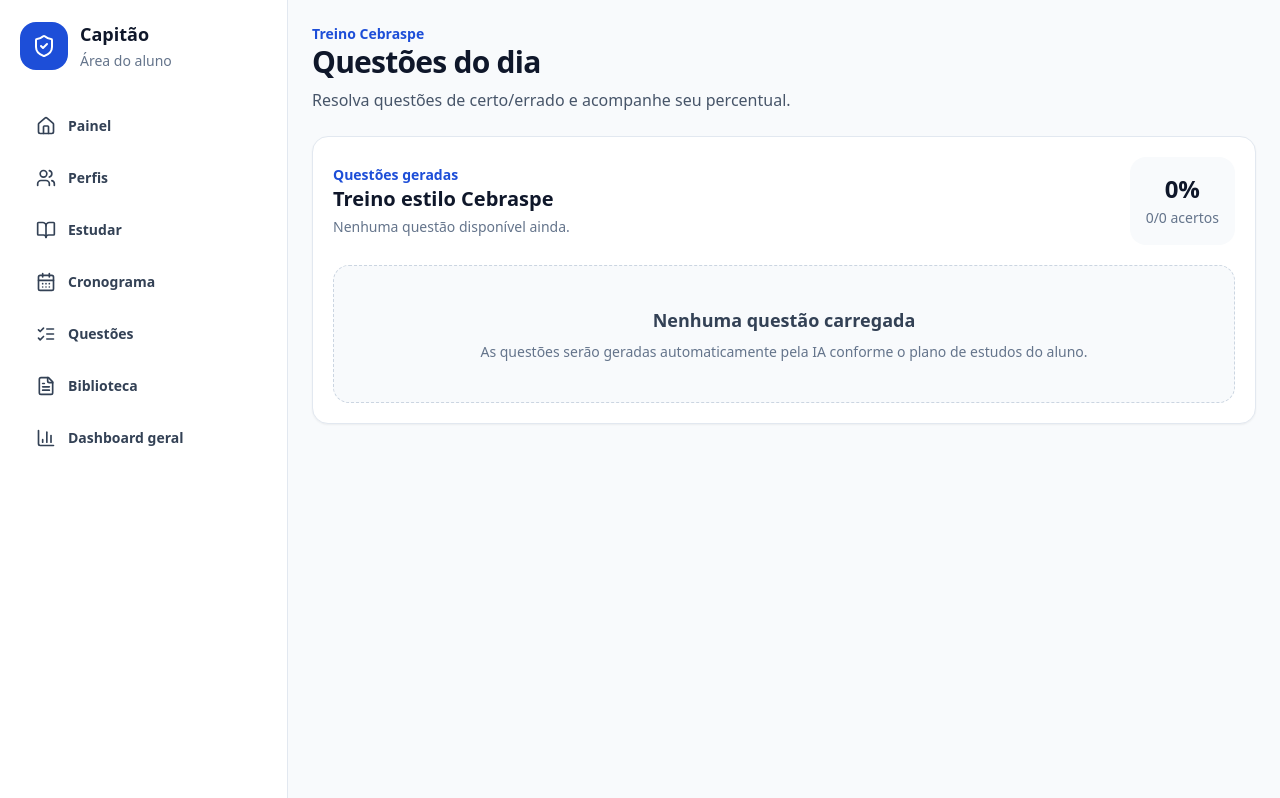
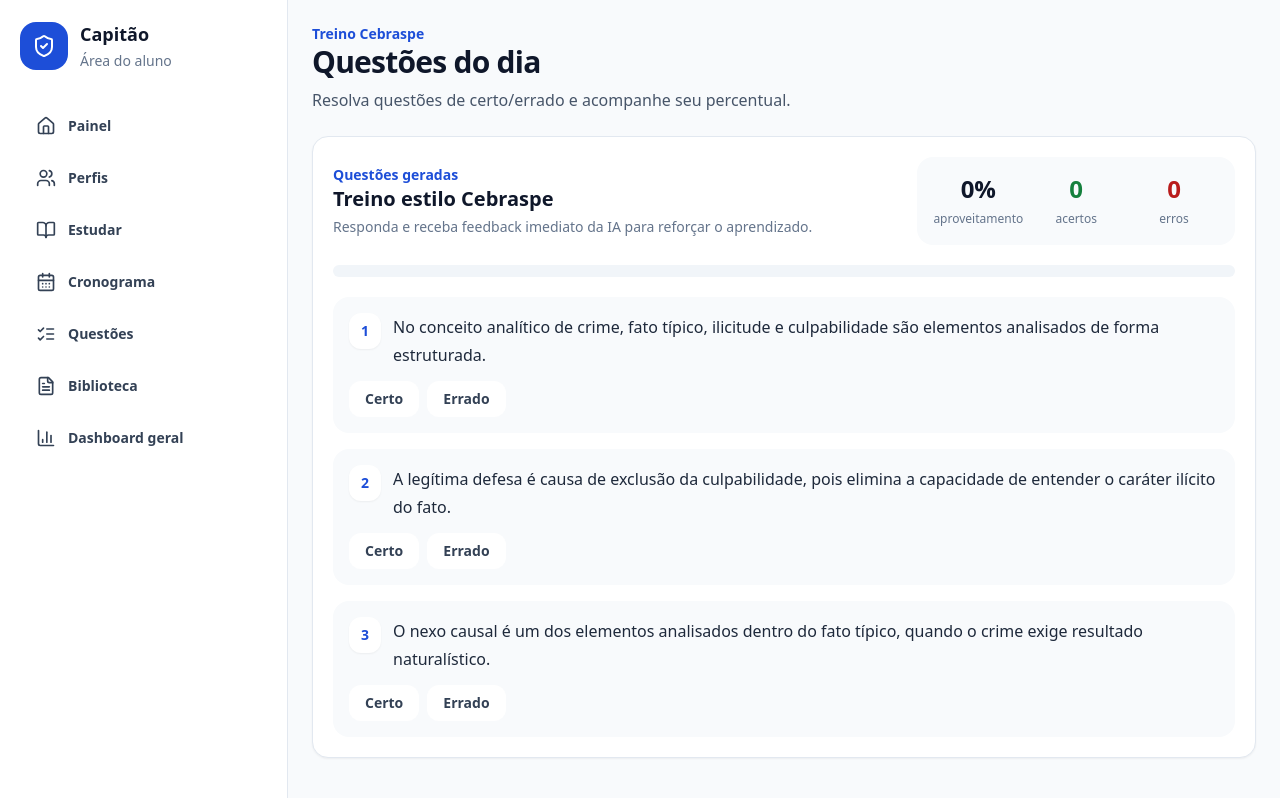
Before and after one commit to TammyMelo01/capitao, a Next.js app: page /aluno/questoes in a window 1280 px wide. Built offline with nearby package versions, Linux system fonts and the light colour scheme.

Commit message:
Update QuestionPractice.tsx

```diff
--- a/src/components/student/QuestionPractice.tsx
+++ b/src/components/student/QuestionPractice.tsx
@@ -1,32 +1,117 @@
 "use client";
 
 import { useMemo, useState } from "react";
-import { CheckCircle2, XCircle } from "lucide-react";
+import { CheckCircle2, Lock, XCircle } from "lucide-react";
 
-const questions: {
+type Question = {
   id: string;
   statement: string;
-  answer: string;
+  answer: "Certo" | "Errado";
   explanation: string;
-}[] = [];
+  reinforcement: {
+    correct: string;
+    wrong: string;
+  };
+};
+
+const questions: Question[] = [
+  {
+    id: "q1",
+    statement:
+      "No conceito analítico de crime, fato típico, ilicitude e culpabilidade são elementos analisados de forma estruturada.",
+    answer: "Certo",
+    explanation:
+      "O conceito analítico normalmente divide o crime em fato típico, ilicitude e culpabilidade.",
+    reinforcement: {
+      correct:
+        "Muito bem. Você identificou corretamente a estrutura clássica do conceito analítico de crime.",
+      wrong:
+        "Atenção: essa afirmação está correta. Revise a estrutura do crime: fato típico, ilicitude e culpabilidade."
+    }
+  },
+  {
+    id: "q2",
+    statement:
+      "A legítima defesa é causa de exclusão da culpabilidade, pois elimina a capacidade de entender o caráter ilícito do fato.",
+    answer: "Errado",
+    explanation:
+      "A legítima defesa é causa de exclusão da ilicitude, não da culpabilidade.",
+    reinforcement: {
+      correct:
+        "Correto. O ponto-chave é lembrar que legítima defesa exclui a ilicitude.",
+      wrong:
+        "Cuidado: legítima defesa não exclui culpabilidade. Ela exclui a ilicitude da conduta."
+    }
+  },
+  {
+    id: "q3",
+    statement:
+      "O nexo causal é um dos elementos analisados dentro do fato típico, quando o crime exige resultado naturalístico.",
+    answer: "Certo",
+    explanation:
+      "Nos crimes materiais, o nexo causal liga a conduta praticada ao resultado produzido.",
+    reinforcement: {
+      correct:
+        "Boa. Você associou corretamente nexo causal aos crimes que exigem resultado naturalístico.",
+      wrong:
+        "Revise crimes materiais: neles, o nexo causal é necessário para ligar conduta e resultado."
+    }
+  }
+];
 
 export function QuestionPractice() {
-  const [answers, setAnswers] = useState<Record<string, string>>({});
+  const [answers, setAnswers] = useState<Record<string, "Certo" | "Errado">>({});
 
   const result = useMemo(() => {
-    const answered = questions.filter((q) => answers[q.id]);
+    const answered = questions.filter((question) => answers[question.id]);
     const correct = answered.filter(
-      (q) => answers[q.id] === q.answer
+      (question) => answers[question.id] === question.answer
     );
 
     return {
       answered: answered.length,
+      total: questions.length,
       correct: correct.length,
+      wrong: answered.length - correct.length,
       percent: answered.length
         ? Math.round((correct.length / answered.length) * 100)
         : 0
     };
   }, [answers]);
+
+  function answerQuestion(questionId: string, option: "Certo" | "Errado") {
+    setAnswers((current) => {
+      if (current[questionId]) return current;
+
+      return {
+        ...current,
+        [questionId]: option
+      };
+    });
+  }
+
+  if (questions.length === 0) {
+    return (
+      <section className="rounded-2xl border border-slate-200 bg-white p-5 shadow-sm">
+        <div className="mb-5">
+          <p className="text-sm font-semibold text-blue-700">Questões geradas</p>
+          <h2 className="text-xl font-black">Treino estilo Cebraspe</h2>
+          <p className="mt-1 text-sm text-slate-500">
+            Nenhuma questão disponível ainda.
+          </p>
+        </div>
+
+        <div className="rounded-2xl border border-dashed border-slate-300 bg-slate-50 p-10 text-center">
+          <p className="text-lg font-bold text-slate-700">
+            Nenhuma questão carregada
+          </p>
+          <p className="mt-2 text-sm text-slate-500">
+            As questões serão geradas automaticamente pela IA conforme o plano de estudos.
+          </p>
+        </div>
+      </section>
+    );
+  }
 
   return (
     <section className="rounded-2xl border border-slate-200 bg-white p-5 shadow-sm">
@@ -41,38 +126,46 @@
           </h2>
 
           <p className="mt-1 text-sm text-slate-500">
-            Nenhuma questão disponível ainda.
+            Responda e receba feedback imediato da IA para reforçar o aprendizado.
           </p>
         </div>
 
-        <div className="rounded-2xl bg-slate-50 p-4 text-center">
-          <strong className="block text-2xl">
-            {result.percent}%
+        <div className="grid grid-cols-3 gap-2 rounded-2xl bg-slate-50 p-4 text-center">
+          <div>
+            <strong className="block text-2xl">{result.percent}%</strong>
+            <span className="text-xs text-slate-500">aproveitamento</span>
+          </div>
+
+          <div>
+            <strong className="block text-2xl text-green-700">
+              {result.correct}
             </strong>
+            <span className="text-xs text-slate-500">acertos</span>
+          </div>
 
-          <span className="text-sm text-slate-500">
-            {result.correct}/{result.answered} acertos
-          </span>
+          <div>
+            <strong className="block text-2xl text-red-700">
+              {result.wrong}
+            </strong>
+            <span className="text-xs text-slate-500">erros</span>
+          </div>
         </div>
       </div>
 
-      {questions.length === 0 ? (
-        <div className="rounded-2xl border border-dashed border-slate-300 bg-slate-50 p-10 text-center">
-          <p className="text-lg font-bold text-slate-700">
-            Nenhuma questão carregada
-          </p>
+      <div className="mb-5 h-3 overflow-hidden rounded-full bg-slate-100">
+        <div
+          className="h-full rounded-full bg-blue-700 transition-all"
+          style={{
+            width: `${(result.answered / result.total) * 100}%`
+          }}
+        />
+      </div>
 
-          <p className="mt-2 text-sm text-slate-500">
-            As questões serão geradas automaticamente pela IA
-            conforme o plano de estudos do aluno.
-          </p>
-        </div>
-      ) : (
       <div className="space-y-4">
         {questions.map((question, index) => {
           const selected = answers[question.id];
-            const isCorrect =
-              selected === question.answer;
+          const isAnswered = Boolean(selected);
+          const isCorrect = selected === question.answer;
 
           return (
             <article
@@ -90,27 +183,31 @@
               </div>
 
               <div className="flex flex-wrap gap-2">
-                  {["Certo", "Errado"].map((option) => (
+                {(["Certo", "Errado"] as const).map((option) => {
+                  const active = selected === option;
+
+                  return (
                     <button
                       key={option}
-                      onClick={() =>
-                        setAnswers((current) => ({
-                          ...current,
-                          [question.id]: option
-                        }))
-                      }
-                      className={`rounded-xl px-4 py-2 text-sm font-bold ${
-                        selected === option
-                          ? "bg-blue-700 text-white"
+                      disabled={isAnswered}
+                      onClick={() => answerQuestion(question.id, option)}
+                      className={`rounded-xl px-4 py-2 text-sm font-bold transition ${
+                        active
+                          ? isCorrect
+                            ? "bg-green-700 text-white"
+                            : "bg-red-700 text-white"
+                          : isAnswered
+                            ? "bg-white text-slate-400"
                             : "bg-white text-slate-700 hover:bg-slate-100"
                       }`}
                     >
                       {option}
                     </button>
-                  ))}
+                  );
+                })}
               </div>
 
-                {selected && (
+              {isAnswered && (
                 <div
                   className={`mt-4 rounded-2xl p-4 ${
                     isCorrect
@@ -125,21 +222,31 @@
                       <XCircle className="h-5 w-5" />
                     )}
 
-                      {isCorrect
-                        ? "Resposta correta"
-                        : "Resposta incorreta"}
+                    {isCorrect ? "Você acertou" : "Você errou"}
                   </div>
 
                   <p className="text-sm leading-6">
-                      {question.explanation}
+                    {isCorrect
+                      ? question.reinforcement.correct
+                      : question.reinforcement.wrong}
                   </p>
+
+                  <div className="mt-3 rounded-xl bg-white/70 p-3 text-sm leading-6">
+                    <strong>Gabarito:</strong> {question.answer}
+                    <br />
+                    <strong>Comentário:</strong> {question.explanation}
+                  </div>
+
+                  <div className="mt-3 flex items-center gap-2 text-xs font-semibold opacity-80">
+                    <Lock className="h-4 w-4" />
+                    Resposta registrada para acompanhar seu desempenho.
+                  </div>
                 </div>
               )}
             </article>
           );
         })}
       </div>
-      )}
     </section>
   );
 }
```
Lines whose indentation alone changed are shown as unchanged.
